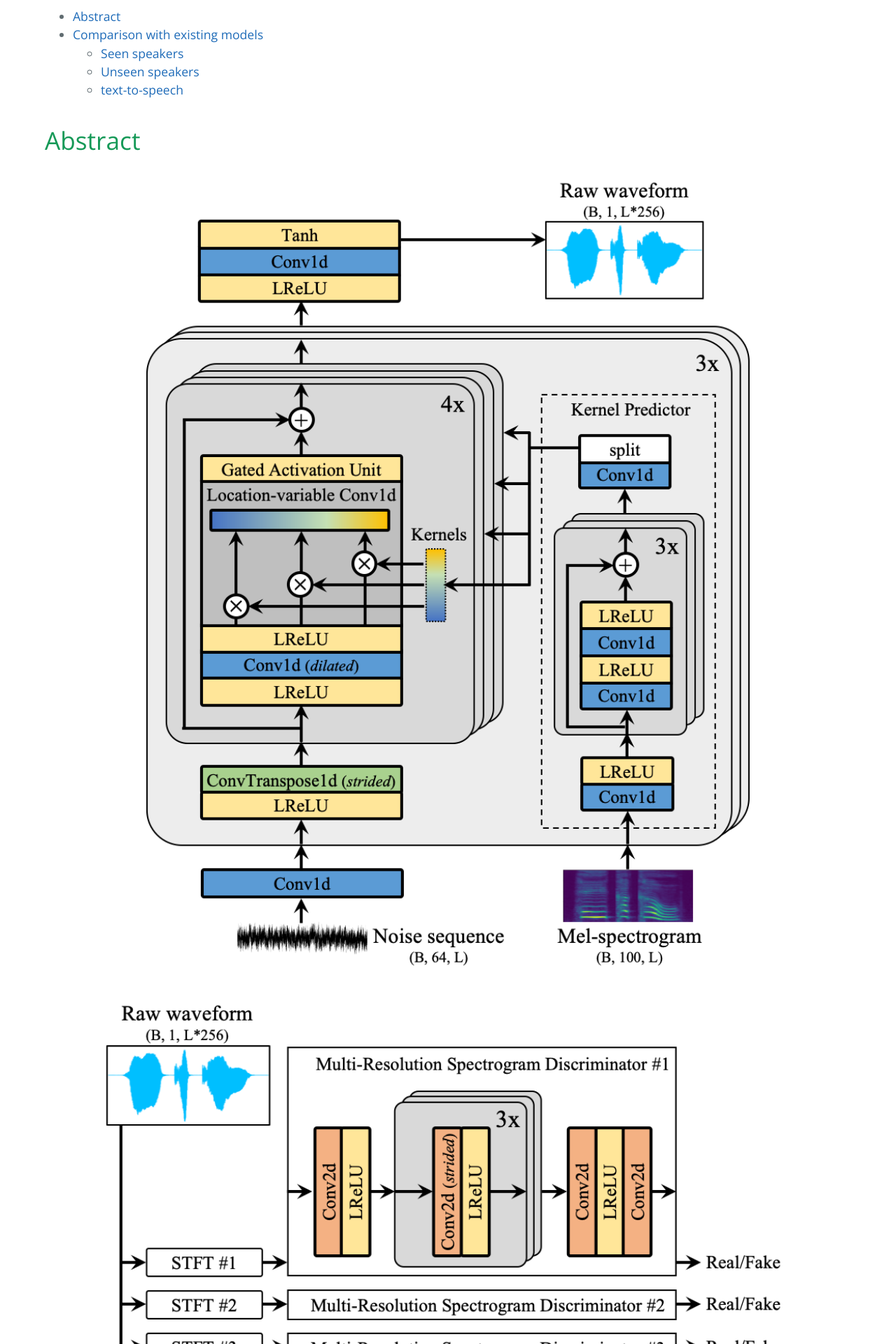
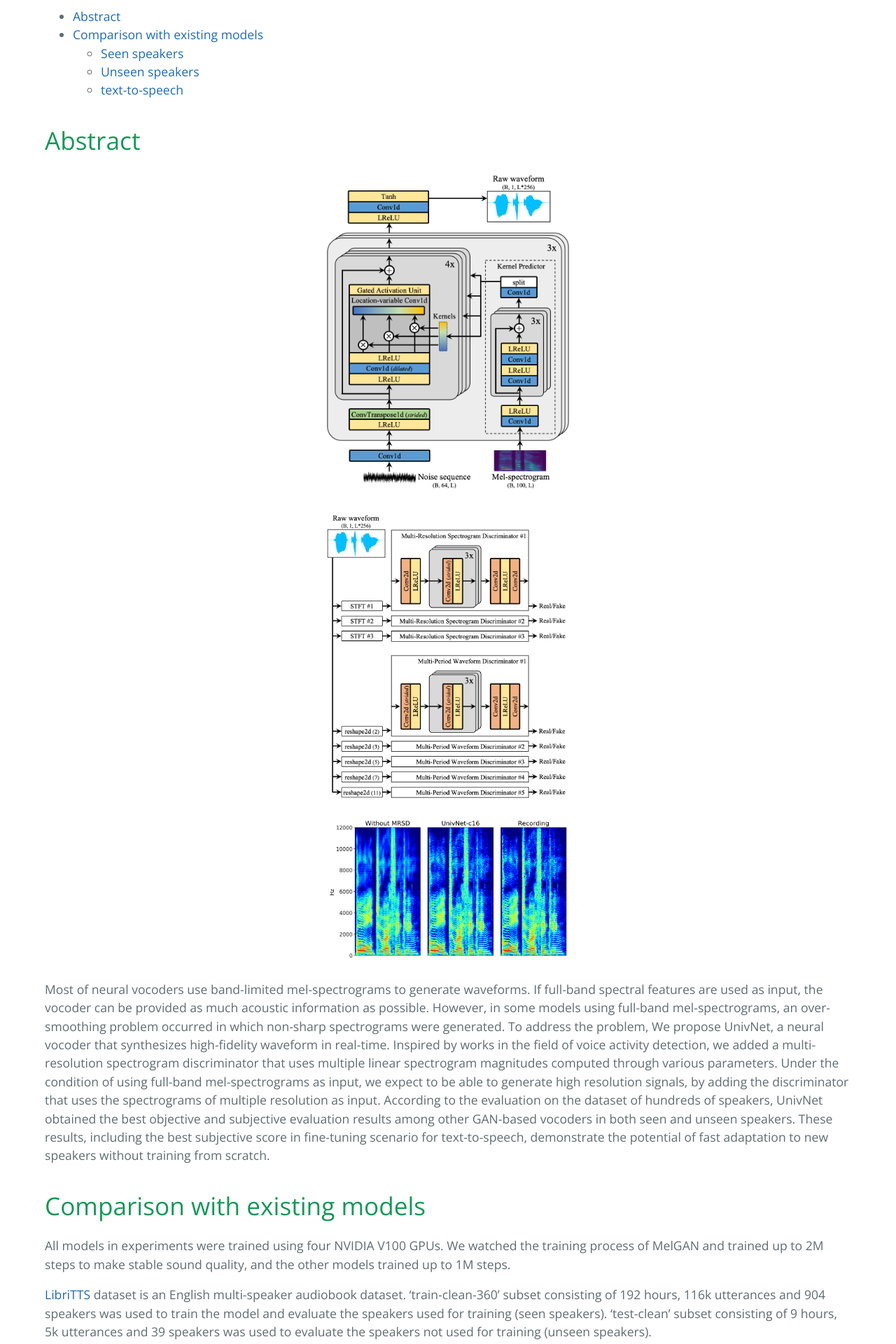
Before and after one commit to kallavinka8045/is2021, a Jekyll site: the page built from index.md, in a window 1280 px wide. Shown: the part 457-2377 px from the top of the page at 70% size. Built offline with Jekyll 4.4.1, drawn with Linux system fonts in a browser that asks for light colours; our own code applies the rules of GitHub Pages for plain Markdown files.

Commit message:
Update index.md

```diff
--- a/index.md
+++ b/index.md
@@ -4,9 +4,9 @@
 {:toc}
 
 # Abstract
-![Image](figure1a.png){: width="75%"}{: .center}
-![Image](figure1b.png){: width="85%"}{: .center}
-![Image](figure3.png){: width="85%"}{: .center}
+![Image](figure1a.png){: width="30%"}{: .center}
+![Image](figure1b.png){: width="30%"}{: .center}
+![Image](figure3.png){: width="30%"}{: .center}
 Most of neural vocoders use band-limited mel-spectrograms to generate waveforms. If full-band spectral features are used as input, the vocoder can be provided as much acoustic information as possible. However, in some models using full-band mel-spectrograms, an over-smoothing problem occurred in which non-sharp spectrograms were generated. To address the problem, We propose UnivNet, a neural vocoder that synthesizes high-fidelity waveform in real-time. Inspired by works in the field of voice activity detection, we added a multi-resolution spectrogram discriminator that uses multiple linear spectrogram magnitudes computed through various parameters. Under the condition of using full-band mel-spectrograms as input, we expect to be able to generate high resolution signals, by adding the discriminator that uses the spectrograms of multiple resolution as input. According to the evaluation on the dataset of hundreds of speakers, UnivNet obtained the best objective and subjective evaluation results among other GAN-based vocoders in both seen and unseen speakers. These results, including the best subjective score in fine-tuning scenario for text-to-speech, demonstrate the potential of fast adaptation to new speakers without training from scratch.
 
 # Comparison with existing models
```
